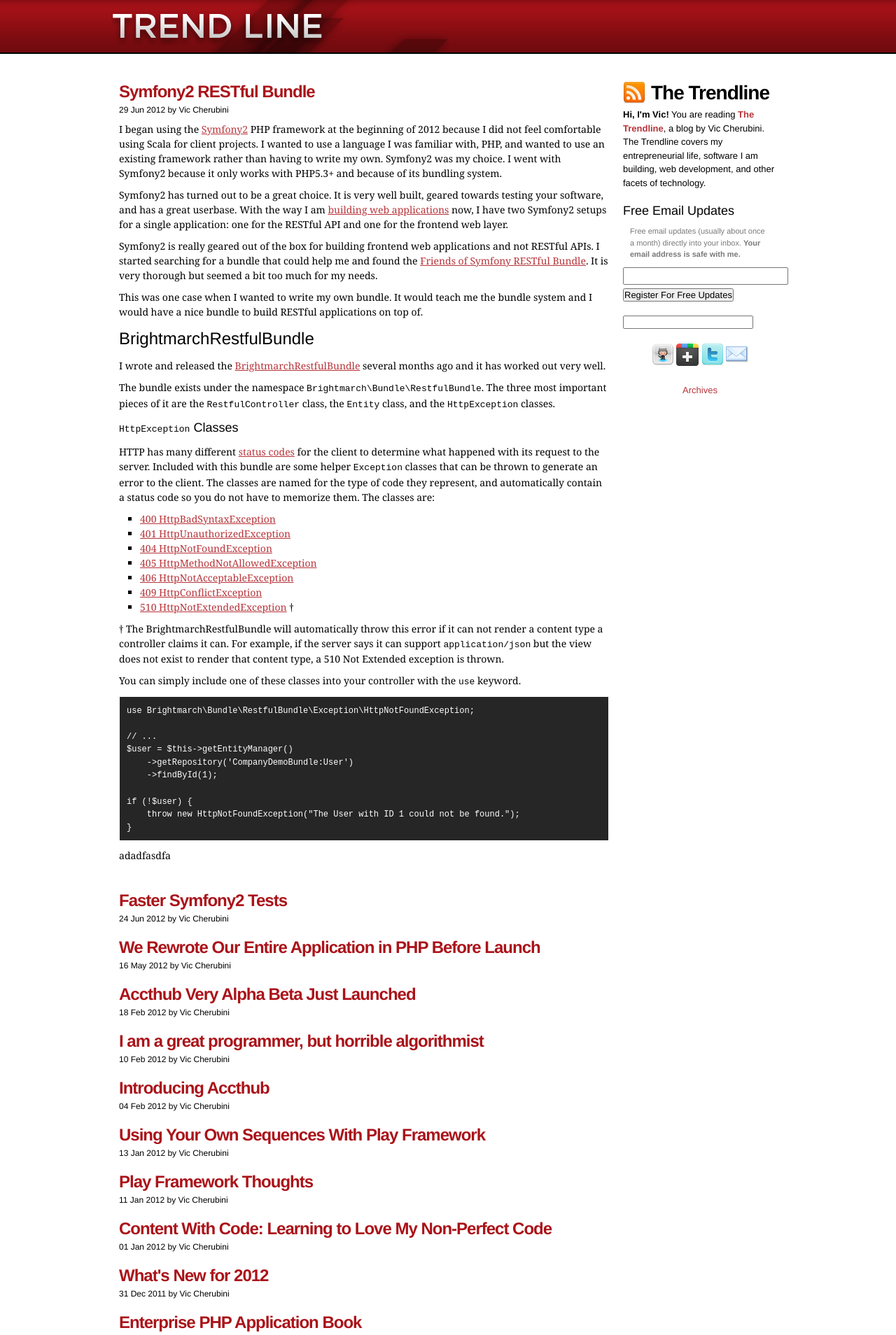
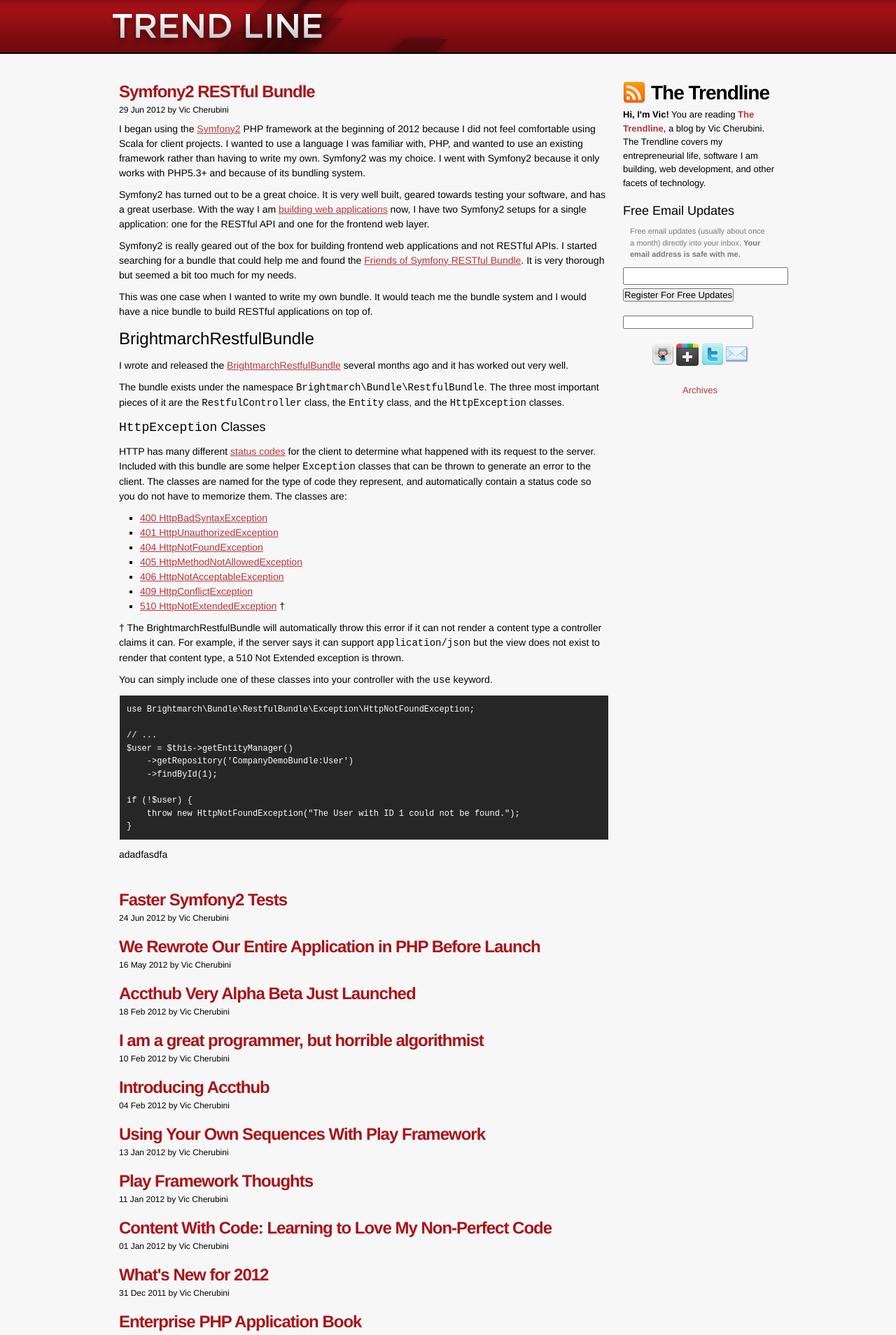
Before and after one commit to zacharydanger/leftnode.com, a Jekyll site: the page built from index.html, in a window 1280 px wide. Shown: the top 1908 px of the page at 70% size. Built offline with Jekyll 4.4.1, drawn with Linux system fonts in a browser that asks for light colours; comment, search, counter and statistics services are not loaded.

Commit message:
Better looking style.

```diff
--- a/public/css/leftnode.css
+++ b/public/css/leftnode.css
@@ -1,5 +1,5 @@
 body {
-    background: #fff;
+    background: #f7f7f7;
     font-family: helvetica, arial, sans-serif;
 }
 
@@ -170,14 +170,15 @@
 
 .entry .content {
     margin-top: 10px;
-    font-family: georgia, helvetica, arial, sans-serif;
+    font-family: helvetica, arial, sans-serif;
     font-size: 14px;
     font-weight: normal;
     line-height: 1.5;
+    text-shadow: 0 1px 0 #fff;
 }
 
 .entry .content code {
-    font-size: 13px;
+
 }
 
 .entry .content p {
@@ -199,10 +200,12 @@
     margin: 10px 0 10px 0;
     line-height: 1.3;
     overflow-x: auto;
+    text-shadow: none;
 }
 
 .entry .content pre code {
     font-size: 12px;
+    text-shadow: none;
 }
 
 .entry .content pre em {
```
